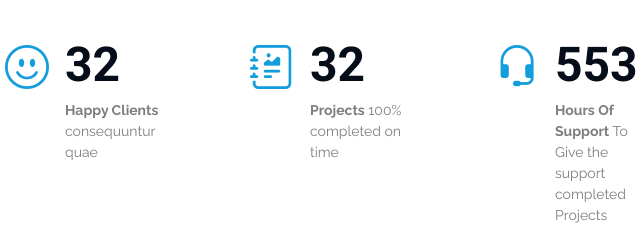
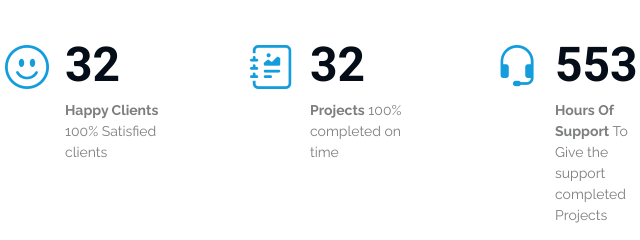
Before and after one commit to muthyalaabhilash/UIUX-Portfolio, a plain HTML site: page index.html in a window 1280 px wide. Shown: the part 1700-1940 px from the top of the page, 337-977 px from the left. Drawn offline with nearby package versions, Linux system fonts and the light colour scheme.

Commit message:
Update index.html

```diff
--- a/index.html
+++ b/index.html
@@ -161,7 +161,7 @@
             <div class="stats-item">
               <i class="bi bi-emoji-smile"></i>
               <span data-purecounter-start="0" data-purecounter-end="32" data-purecounter-duration="1" class="purecounter"></span>
-              <p><strong>Happy Clients</strong> <span>consequuntur quae</span></p>
+              <p><strong>Happy Clients</strong> <span>100% Satisfied clients</span></p>
             </div>
           </div><!-- End Stats Item -->
 
```
